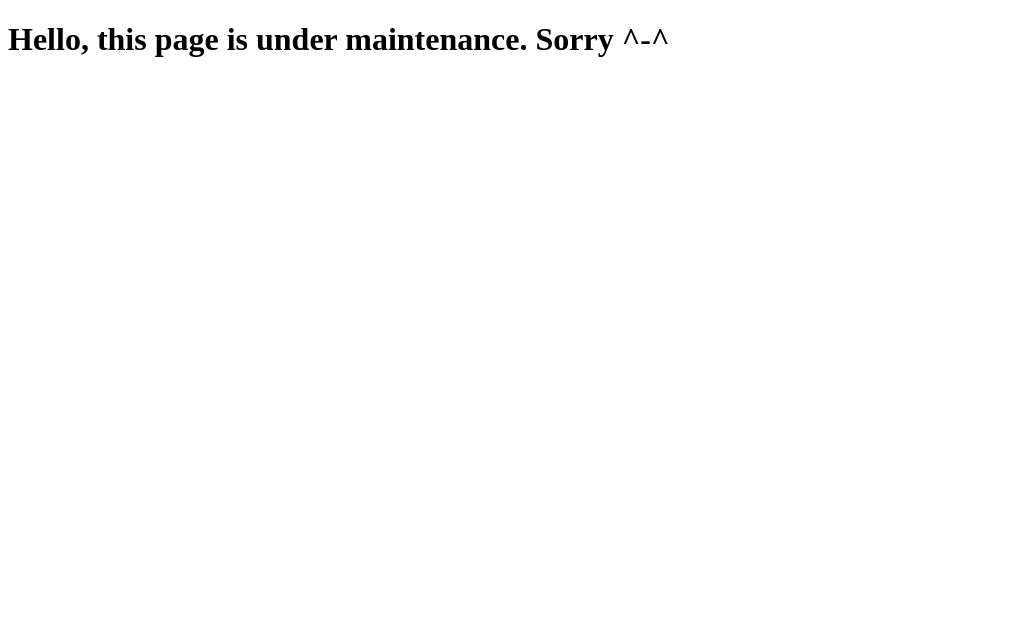
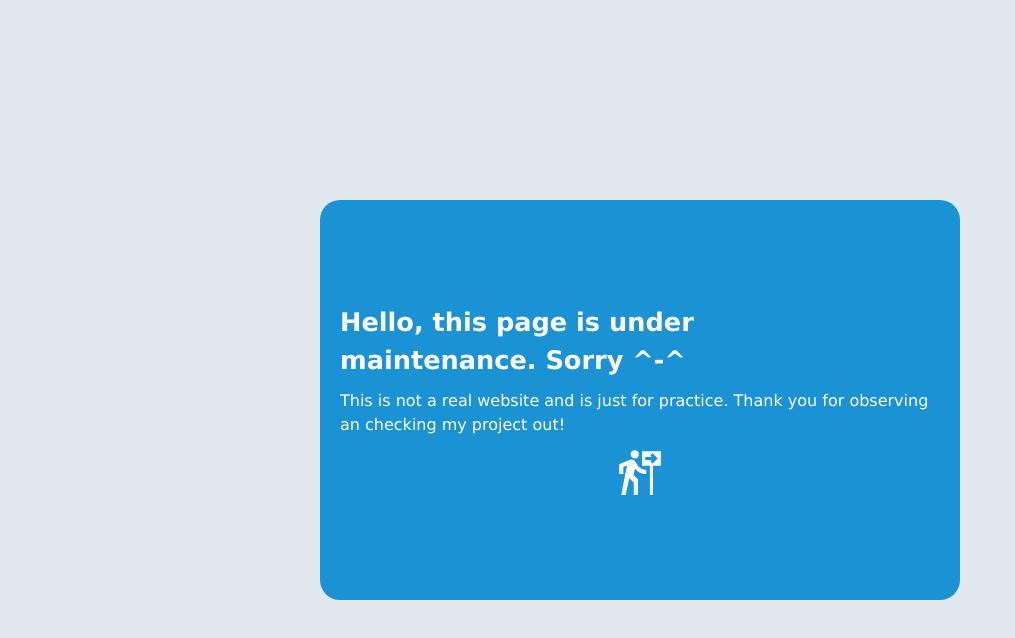
Before and after one commit to dominatormejia/Admin-Dashboard, a plain HTML site: page secondary.html in a window 1280 px wide. Shown: the whole page, without its empty margins (0-1015 px from the left). Drawn offline with Linux system fonts and the light colour scheme.

Commit message:
Add Redirect page design

```diff
--- a/javascript.js
+++ b/javascript.js
@@ -5,3 +5,10 @@ button.forEach((element) => {
     window.open("secondary.html");
   });
 });
+
+const pageReturn = document.querySelector(".secondary-svg");
+
+pageReturn.addEventListener("click", () => {
+  window.open("index.html");
+  window.close("secondary.html");
+});
--- a/secondary.html
+++ b/secondary.html
@@ -3,9 +3,31 @@
   <head>
     <meta charset="UTF-8" />
     <meta name="viewport" content="width=device-width, initial-scale=1.0" />
+    <link rel="stylesheet" href="style.css" />
+    <script src="javascript.js" defer></script>
     <title>Rerouting Page</title>
   </head>
-  <body>
-    <h1>Hello, this page is under maintenance. Sorry ^-^</h1>
+  <body class="secondary-body">
+    <div class="secondary">
+      <h1>Hello, this page is under maintenance. Sorry ^-^</h1>
+      <p>
+        This is not a real website and is just for practice. Thank you for
+        observing an checking my project out!
+      </p>
+      <div>
+        <svg
+          xmlns="http://www.w3.org/2000/svg"
+          height="24px"
+          viewBox="0 -960 960 960"
+          width="24px"
+          fill="#currentColor"
+          class="secondary-svg"
+        >
+          <path
+            d="M380-740q-33 0-56.5-23.5T300-820q0-33 23.5-56.5T380-900q33 0 56.5 23.5T460-820q0 33-23.5 56.5T380-740ZM120-40l110-564-70 30v134H80v-188l210-86q27-11 55-2.5t43 34.5l38 64q27 44 72.5 71T600-520v80q-66 0-122.5-28T382-544l-24 120 82 82v302h-80v-240l-86-80-70 320h-84Zm550 0v-560H520v-280h360v280H730v560h-60Zm51-601 99-99-99-99-43 43 26 26H580v60h124l-26 26 43 43Z"
+          />
+        </svg>
+      </div>
+    </div>
   </body>
 </html>
--- a/style.css
+++ b/style.css
@@ -463,6 +463,40 @@ h4 {
   color: white;
   transition: all 0.4s ease;
 }
+.secondary {
+  grid-column: 2/4;
+  grid-row: 2/4;
+  background-color: var(--dark-blue);
+  display: flex;
+  flex-direction: column;
+  justify-content: center;
+  gap: 10px;
+  padding: 20px;
+  color: white;
+  border-radius: 20px;
+  position: relative;
+}
+.secondary svg {
+  width: 50px;
+  height: 50px;
+  fill: white;
+  margin-left: auto;
+  margin-right: auto;
+}
+.secondary svg:hover {
+  fill: var(--light-blue);
+  width: 52px;
+  height: 52px;
+}
+.secondary-body {
+  width: 100vw;
+  height: 100vh;
+  overflow: hidden;
+  background-color: var(--grey-color);
+  display: grid;
+  grid-template-columns: repeat(4, 1fr);
+  grid-template-rows: repeat(4, 1fr);
+}
 
 @media (max-width: 700px) {
   .button-wrapper > button {
```
